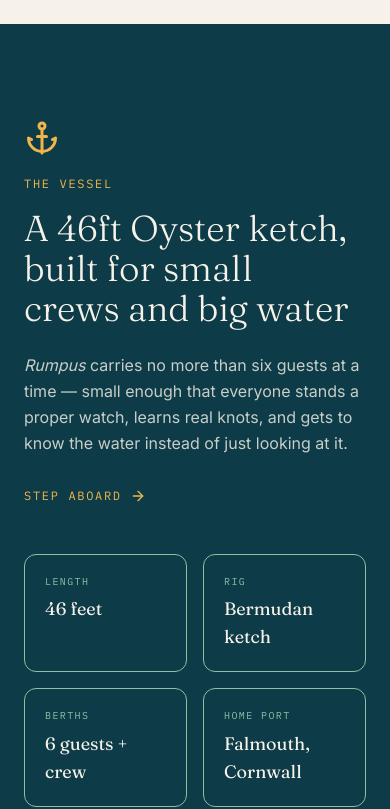
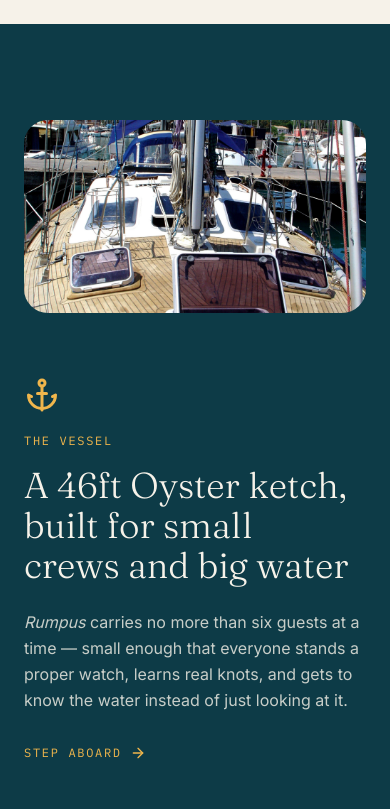
Before and after one commit to chykernyk/MarineConservationAdventuresSite, a Next.js app: page / in a window 390 px wide. Shown: the part 4980-5789 px from the top of the page. Built offline with nearby package versions, Linux system fonts and the light colour scheme.

Commit message:
Add vessel photo to home page vessel teaser
Mirrors the vessel page: full-width photo of Rumpus's foredeck above
the existing spec grid and copy.

```diff
--- a/src/app/page.tsx
+++ b/src/app/page.tsx
@@ -1,3 +1,4 @@
+import Image from "next/image";
 import Link from "next/link";
 import { ArrowRight, Anchor, Compass, Waves } from "lucide-react";
 import { Hero } from "@/components/hero";
@@ -200,7 +201,20 @@ export default function Home() {
 
       {/* Vessel teaser */}
       <section className="bg-ocean py-24 text-mist sm:py-32">
-        <div className="mx-auto grid max-w-7xl gap-12 px-6 lg:grid-cols-2 lg:items-center lg:px-10">
+        <div className="mx-auto max-w-7xl px-6 lg:px-10">
+          <Reveal>
+            <div className="relative aspect-[16/9] overflow-hidden rounded-3xl">
+              <Image
+                src="/images/rumpus-deck.jpg"
+                alt="Rumpus's foredeck alongside the pontoon, showing her teak decking and rigging"
+                fill
+                sizes="(min-width: 1280px) 1280px, 100vw"
+                className="object-cover"
+              />
+            </div>
+          </Reveal>
+        </div>
+        <div className="mx-auto mt-16 grid max-w-7xl gap-12 px-6 lg:grid-cols-2 lg:items-center lg:px-10">
           <Reveal>
             <Anchor className="h-9 w-9 text-sun" />
             <p className="mt-5 font-nav text-xs uppercase tracking-[0.3em] text-sun">
```
